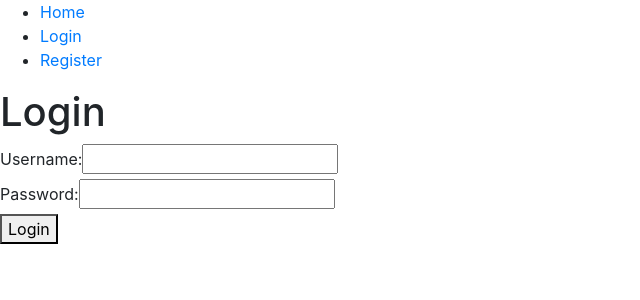
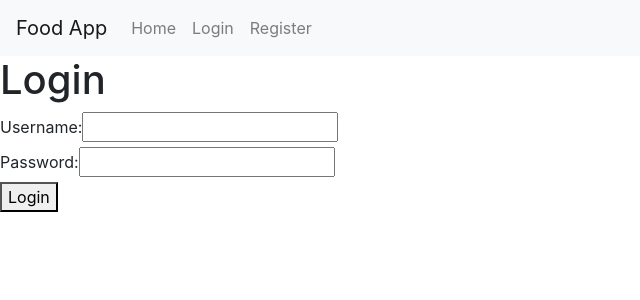
Before and after one commit to heekki/yeyeye, a React (Create React App) app: page /login in a window 1280 px wide. Shown: the top 300 px of the page, without its empty margins (0-640 px from the left). Built offline with nearby package versions, Linux system fonts and the light colour scheme.

Commit message:
navbar wiop

```diff
--- a/src/components/NavBar.js
+++ b/src/components/NavBar.js
@@ -1,30 +1,36 @@
 const NavBar = ({ isLoggedIn, handleLogout }) => {
     return (
-        <nav>
-            <ul>
-                <li>
-                <a href="/">Home</a>
+        <nav class="navbar navbar-expand-lg bg-light navbar-light">
+            <a class="navbar-brand" href="/">Food App</a>
+            <button class="navbar-toggler" type="button" data-toggle="collapse" data-target="#collapsibleNavbar">
+                <span class="navbar-toggler-icon"></span>
+            </button>
+            <div class="collapse navbar-collapse" id="collapsibleNavbar">
+            <ul class="navbar-nav">
+                <li class="nav-item">
+                <a class="nav-link" href="/">Home</a>
                 </li>
                 {isLoggedIn ? (
-                <li>
-                    <a href="/subpage">Subpage</a>
+                <li class="nav-item">
+                    <a class="nav-link" href="/subpage">Subpage</a>
                 </li>
                 ) : null}
                 {isLoggedIn ? (
-                <li>
-                    <button onClick={handleLogout}>Logout</button>
+                <li class="nav-item">
+                    <button class="nav-link" onClick={handleLogout}>Logout</button>
                 </li>
                 ) : (
                 <>
-                    <li>
-                    <a href="/login">Login</a>
+                    <li class="nav-item">
+                    <a class="nav-link" href="/login">Login</a>
                     </li>
-                    <li>
-                    <a href="/register">Register</a>
+                    <li class="nav-item">
+                    <a class="nav-link" href="/register">Register</a>
                     </li>
                 </>
                 )}
             </ul>
+            </div>
         </nav>
     );
 };
```
